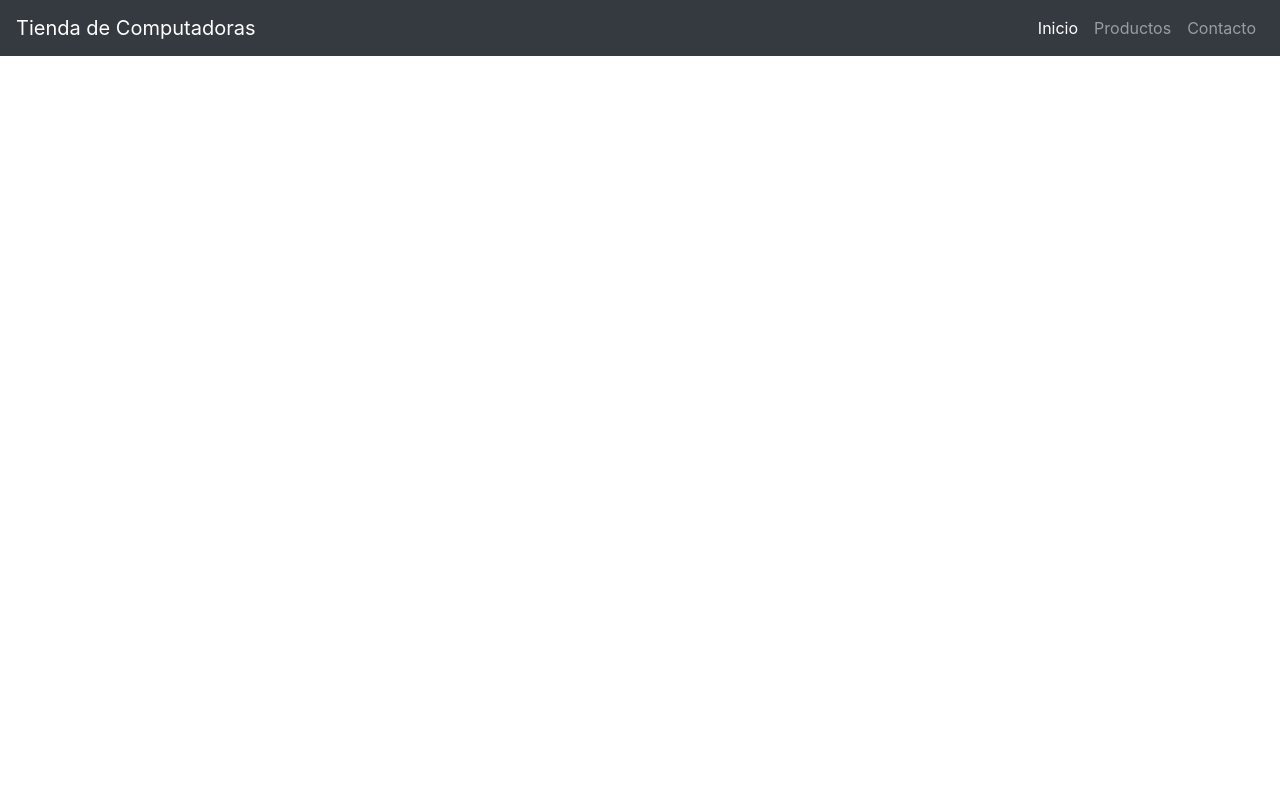
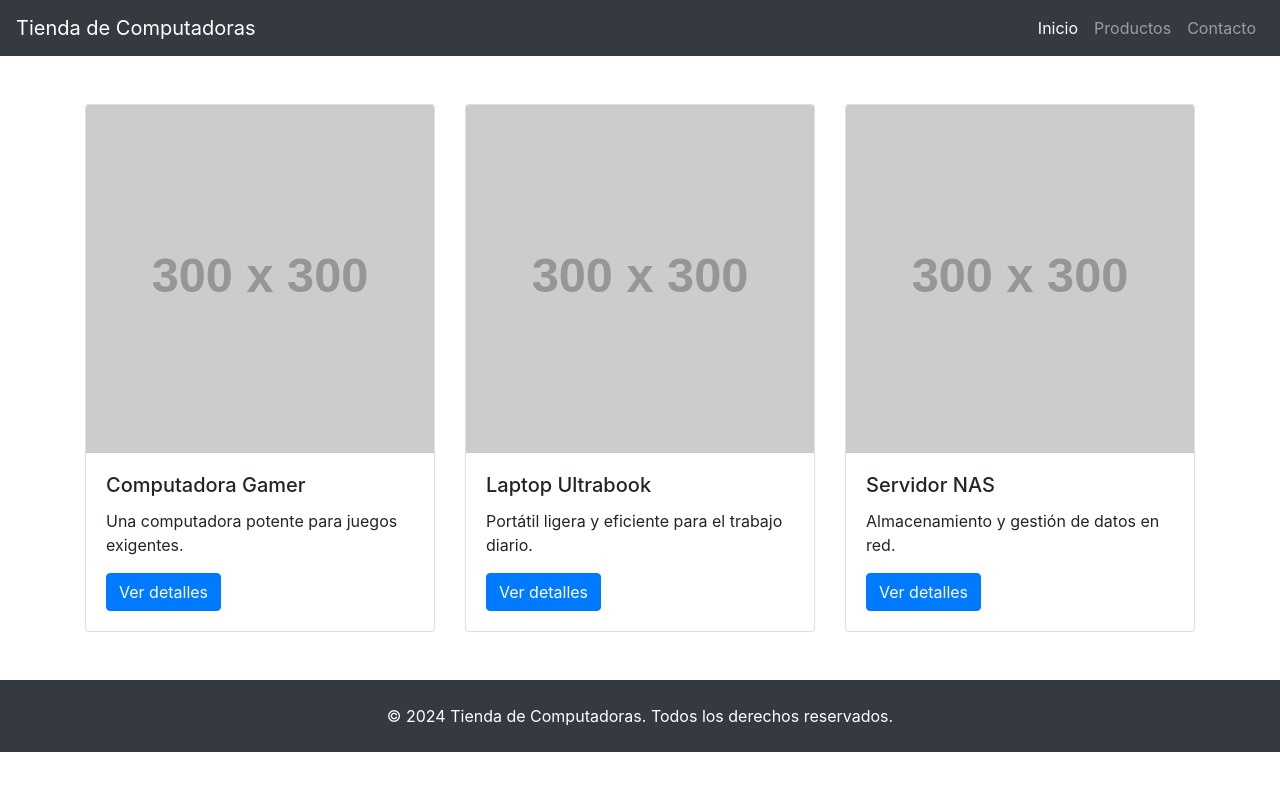
Before and after one commit to lismarling/mitienda.github.io, a plain HTML site: page index.html in a window 1280 px wide. Drawn offline with nearby package versions, Linux system fonts and the light colour scheme; placeholder pictures from the web are drawn by us.

Commit message:
Update index.html

```diff
--- a/index.html
+++ b/index.html
@@ -7,7 +7,6 @@
     <link href="https://stackpath.bootstrapcdn.com/bootstrap/4.5.2/css/bootstrap.min.css" rel="stylesheet">
 </head>
 <body>
-
     <!-- Encabezado -->
     <nav class="navbar navbar-expand-lg navbar-dark bg-dark">
         <a class="navbar-brand" href="#">Tienda de Computadoras</a>
@@ -33,6 +32,42 @@
     <div class="container mt-5">
         <div class="row">
             <div class="col-md-4">
+                <div class="card">
+                    <img src="https://via.placeholder.com/300" class="card-img-top" alt="Producto 1">
+                    <div class="card-body">
+                        <h5 class="card-title">Computadora Gamer</h5>
+                        <p class="card-text">Una computadora potente para juegos exigentes.</p>
+                        <a href="#" class="btn btn-primary">Ver detalles</a>
+                    </div>
+                </div>
+            </div>
+            <div class="col-md-4">
+                <div class="card">
+                    <img src="https://via.placeholder.com/300" class="card-img-top" alt="Producto 2">
+                    <div class="card-body">
+                        <h5 class="card-title">Laptop Ultrabook</h5>
+                        <p class="card-text">Portátil ligera y eficiente para el trabajo diario.</p>
+                        <a href="#" class="btn btn-primary">Ver detalles</a>
+                    </div>
+                </div>
+            </div>
+            <div class="col-md-4">
+                <div class="card">
+                    <img src="https://via.placeholder.com/300" class="card-img-top" alt="Producto 3">
+                    <div class="card-body">
+                        <h5 class="card-title">Servidor NAS</h5>
+                        <p class="card-text">Almacenamiento y gestión de datos en red.</p>
+                        <a href="#" class="btn btn-primary">Ver detalles</a>
+                    </div>
+                </div>
+            </div>
+        </div>
+    </div>
+
+    <!-- Pie de página -->
+    <footer class="bg-dark text-white mt-5 p-4 text-center">
+        &copy; 2024 Tienda de Computadoras. Todos los derechos reservados.
+    </footer>
 
     <script src="https://code.jquery.com/jquery-3.5.1.slim.min.js"></script>
     <script src="https://cdn.jsdelivr.net/npm/@popperjs/core@2.9.2/dist/umd/popper.min.js"></script>
```
